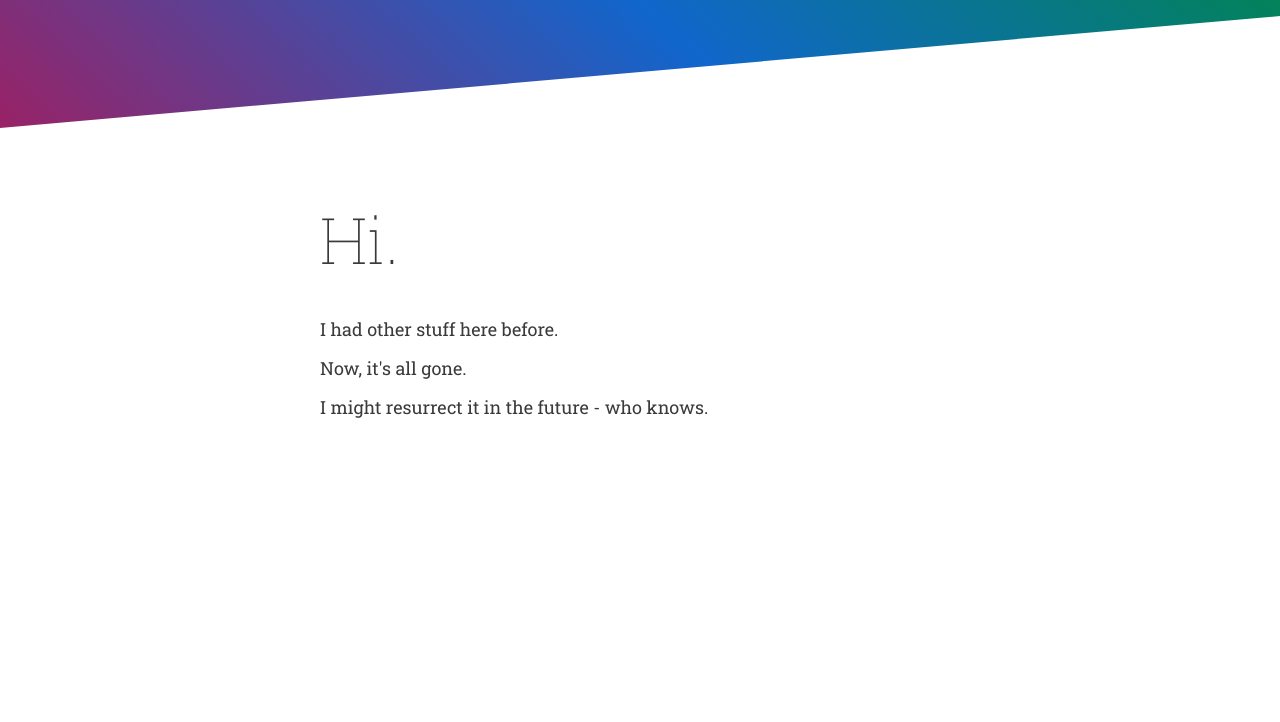
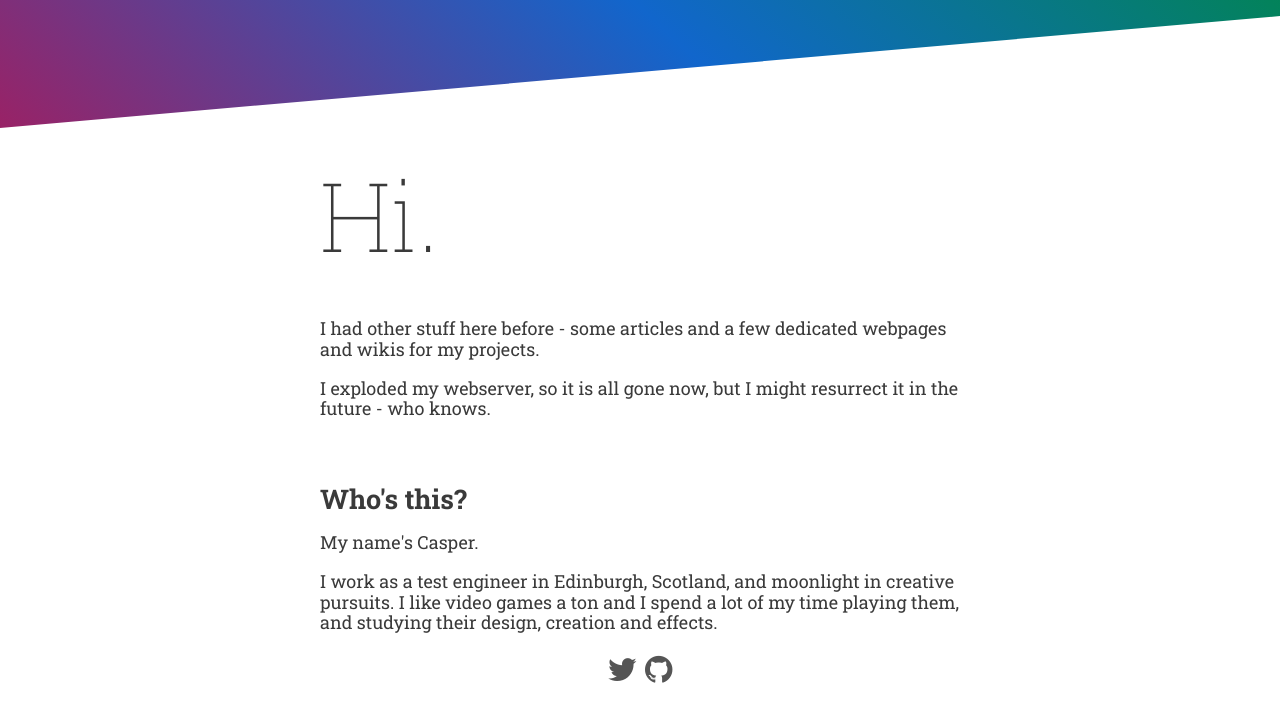
Before and after one commit to atrctr/atrctr.github.io, a plain HTML site: page index.html in a window 1280 px wide. Drawn offline with Linux system fonts and the light colour scheme.

Commit message:
Added second section and social links

```diff
--- a/index.html
+++ b/index.html
@@ -6,6 +6,7 @@
     <title>atrctr</title>
 
     <link href="https://fonts.googleapis.com/css2?family=Roboto+Slab:wght@100;400;700&display=swap" rel="stylesheet">
+    <link href="https://stackpath.bootstrapcdn.com/font-awesome/4.7.0/css/font-awesome.min.css" rel="stylesheet" integrity="sha384-wvfXpqpZZVQGK6TAh5PVlGOfQNHSoD2xbE+QkPxCAFlNEevoEH3Sl0sibVcOQVnN" crossorigin="anonymous">
     <link rel="stylesheet" href="normalize.css">
     <link rel="stylesheet" href="stylesheet.css">
 </head>
@@ -14,13 +15,15 @@
 
     <div class="container">
         <h1>Hi.</h1>
-        <p>I had other stuff here before.</p>
-        <p>Now, it's all gone.</p>
-        <p>I might resurrect it in the future - who knows.</p>
+        <p>I had other stuff here before - some articles and a few dedicated webpages and wikis for my projects.</p>
+        <p>I exploded my webserver, so it is all gone now, but I might resurrect it in the future - who knows.</p>
+        <h2>Who's this?</h2>
+        <p>My name's Casper.</p>
+        <p>I work as a test engineer in Edinburgh, Scotland, and moonlight in creative pursuits. I like video games a ton and I spend a lot of my time playing them, and studying their design, creation and effects.  </p>
 
-        <ul class="socials horlist">
-            <li><a href=""></a></li>
-        </ul>
+        <div class="text-centered text-xl">
+            <a href="https://twitter.com/atrctr"><i class="fa fa-twitter"></i></a>&nbsp;<a href="https://twitch.com/atrctr"><i class="fa fa-github"></i></a>
+        </div>
     </div>
 </body>
 </html>
--- a/stylesheet.css
+++ b/stylesheet.css
@@ -5,7 +5,12 @@ body { font-family: 'Roboto Slab', Cambria, Cochin, Georgia, Times, 'Times New R
 
 .container {max-width: 40rem; margin:auto auto; padding:2rem;}
 
-h1 {font-size:4rem; font-weight: 100;}
+a {color:#555}
+a:hover {color: #777}
+a,a:hover {transition: all linear 0.25s;}
+h1 {font-size:6rem; font-weight: 100; margin-top:0;}
+h2 {margin-top:4rem;}
+h1, h2, h3, h4, h5 {padding: 0; margin-bottom:0.5em;}
 
 .horlist {
     list-style-type: none;
@@ -17,7 +22,6 @@ h1 {font-size:4rem; font-weight: 100;}
     margin-right: 1rem;
 }
 
-
 div#gradients {
     min-height: 10vw; width:100%;
     position: relative; z-index: 2;
@@ -25,3 +29,6 @@ div#gradients {
     background: linear-gradient(45deg, #926,#16c,#084);
     transform: skewY(-5deg); transform-origin: 0;
 }
+
+.text-centered {text-align: center;}
+.text-xl {font-size:2rem;}
```
